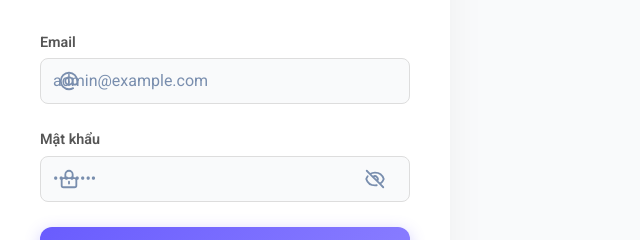
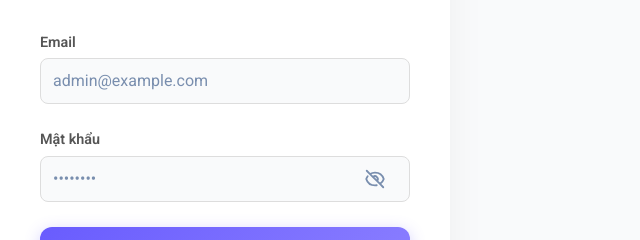
Before and after one commit to pvduy23052005/ChatApp, a React (Vite) app in the folder frontend/: page /auth/login in a window 1280 px wide. Shown: the part 189-429 px from the top of the page, without its empty margins (0-640 px from the left). Built offline with nearby package versions, Linux system fonts and the light colour scheme; a web font is replaced by a local one.

Commit message:
Add: real-time last-message in sider

```diff
--- a/frontend/src/context/ChatProvider.jsx
+++ b/frontend/src/context/ChatProvider.jsx
@@ -57,6 +57,41 @@ export const ChatProvider = ({ children }) => {
     handleGetRooms();
   }, [location.pathname]);
 
+  // logic real-time last-message .
+  useEffect(() => {
+    const handleNewMessage = (newMessage) => {
+      setRooms((prevRooms) => {
+        const roomIndex = prevRooms.findIndex(
+          (r) => r._id === newMessage.room_id,
+        );
+
+        if (roomIndex === -1) return prevRooms;
+
+        const newRooms = [...prevRooms];
+
+        const roomToUpdate = { ...newRooms[roomIndex] };
+
+        roomToUpdate.lastMessage = {
+          content: newMessage.content,
+          createdAt: newMessage.createdAt,
+          senderId: newMessage.user_id,
+        };
+
+        newRooms.splice(roomIndex, 1);
+
+        newRooms.unshift(roomToUpdate);
+
+        return newRooms;
+      });
+    };
+
+    socket.on("SERVER_RETURN_MESSAGE", handleNewMessage);
+
+    return () => {
+      socket.off("SERVER_RETURN_MESSAGE", handleNewMessage);
+    };
+  }, []);
+
   return (
     <ChatContext.Provider
       value={{
--- a/frontend/src/pages/auth/Login.jsx
+++ b/frontend/src/pages/auth/Login.jsx
@@ -77,19 +77,6 @@ function Login() {
                 Email
               </label>
               <div className="input-wrapper">
-                <svg
-                  className="input-icon"
-                  fill="none"
-                  stroke="currentColor"
-                  viewBox="0 0 24 24"
-                >
-                  <path
-                    strokeLinecap="round"
-                    strokeLinejoin="round"
-                    strokeWidth="2"
-                    d="M16 12a4 4 0 10-8 0 4 4 0 008 0zm0 0v1.5a2.5 2.5 0 005 0V12a9 9 0 10-9 9m4.5-1.206a8.959 8.959 0 01-4.5 1.207"
-                  />
-                </svg>
                 <input
                   className="form-input"
                   type="email"
@@ -108,19 +95,6 @@ function Login() {
                 Mật khẩu
               </label>
               <div className="input-wrapper">
-                <svg
-                  className="input-icon"
-                  fill="none"
-                  stroke="currentColor"
-                  viewBox="0 0 24 24"
-                >
-                  <path
-                    strokeLinecap="round"
-                    strokeLinejoin="round"
-                    strokeWidth="2"
-                    d="M12 15v2m-6 4h12a2 2 0 002-2v-6a2 2 0 00-2-2H6a2 2 0 00-2 2v6a2 2 0 002 2zm10-10V7a4 4 0 00-8 0v4h8z"
-                  />
-                </svg>
                 <input
                   className="form-input"
                   type={showPassword ? "text" : "password"} // Logic ẩn hiện password
```
Also changed, not shown: 2 other files (tests, documents, lock files or other folders).
